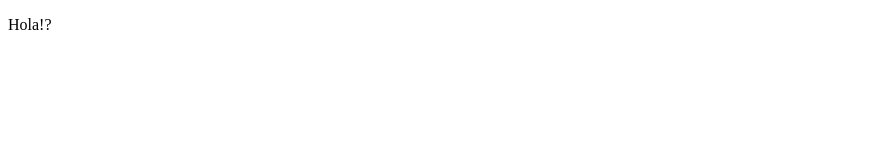
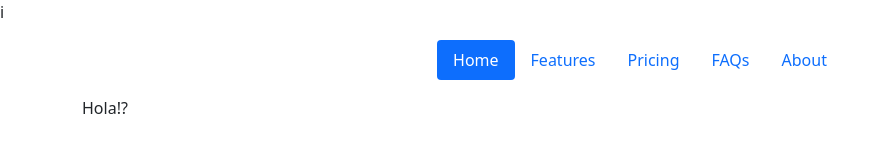
Before and after one commit to chushov/golang-news-site, a plain HTML site: page index.html in a window 1280 px wide. Shown: the whole page, without its empty margins (0-889 px from the left). Drawn offline with nearby package versions, Linux system fonts and the light colour scheme.

Commit message:
add styles, index css/html tags

```diff
--- a/index.html
+++ b/index.html
@@ -1,15 +1,24 @@
-<!DOCTYPE html>
+i<!DOCTYPE html>
 <html lang="ru">
 <head>
     <meta charset="UTF-8">
     <meta name="viewport" content="width=device-width, initial-scale=1">
-    <title>Golang Simple News Parser : </title>
+    <title>Golang Simple project.</title>
+
+    <link href="https://cdn.jsdelivr.net/npm/bootstrap@5.0.2/dist/css/bootstrap.min.css" rel="stylesheet" integrity="sha384-EVSTQN3/azprG1Anm3QDgpJLIm9Nao0Yz1ztcQTwFspd3yD65VohhpuuCOmLASjC" crossorigin="anonymous">
+    <script src="https://cdn.jsdelivr.net/npm/bootstrap@5.0.2/dist/js/bootstrap.bundle.min.js" integrity="sha384-MrcW6ZMFYlzcLA8Nl+NtUVF0sA7MsXsP1UyJoMp4YLEuNSfAP+JcXn/tWtIaxVXM" crossorigin="anonymous"></script>
 
 </head>
 
 <body>
-    <header class="header">
-
+    <header class="d-flex justify-content-center py-3">
+      <ul class="nav nav-pills">
+        <li class="nav-item"><a href="#" class="nav-link active" aria-current="page">Home</a></li>
+        <li class="nav-item"><a href="#" class="nav-link">Features</a></li>
+        <li class="nav-item"><a href="#" class="nav-link">Pricing</a></li>
+        <li class="nav-item"><a href="#" class="nav-link">FAQs</a></li>
+        <li class="nav-item"><a href="#" class="nav-link">About</a></li>
+      </ul>
     </header>
 
     <div class="container">
@@ -22,5 +31,8 @@
 
     </footer>
 
+    <script src="https://cdn.jsdelivr.net/npm/@popperjs/core@2.9.2/dist/umd/popper.min.js" integrity="sha384-IQsoLXl5PILFhosVNubq5LC7Qb9DXgDA9i+tQ8Zj3iwWAwPtgFTxbJ8NT4GN1R8p" crossorigin="anonymous"></script>
+    <script src="https://cdn.jsdelivr.net/npm/bootstrap@5.0.2/dist/js/bootstrap.min.js" integrity="sha384-cVKIPhGWiC2Al4u+LWgxfKTRIcfu0JTxR+EQDz/bgldoEyl4H0zUF0QKbrJ0EcQF" crossorigin="anonymous"></script>
+
 </body>
 </html>
```
Also changed, not shown: 2 other files.
